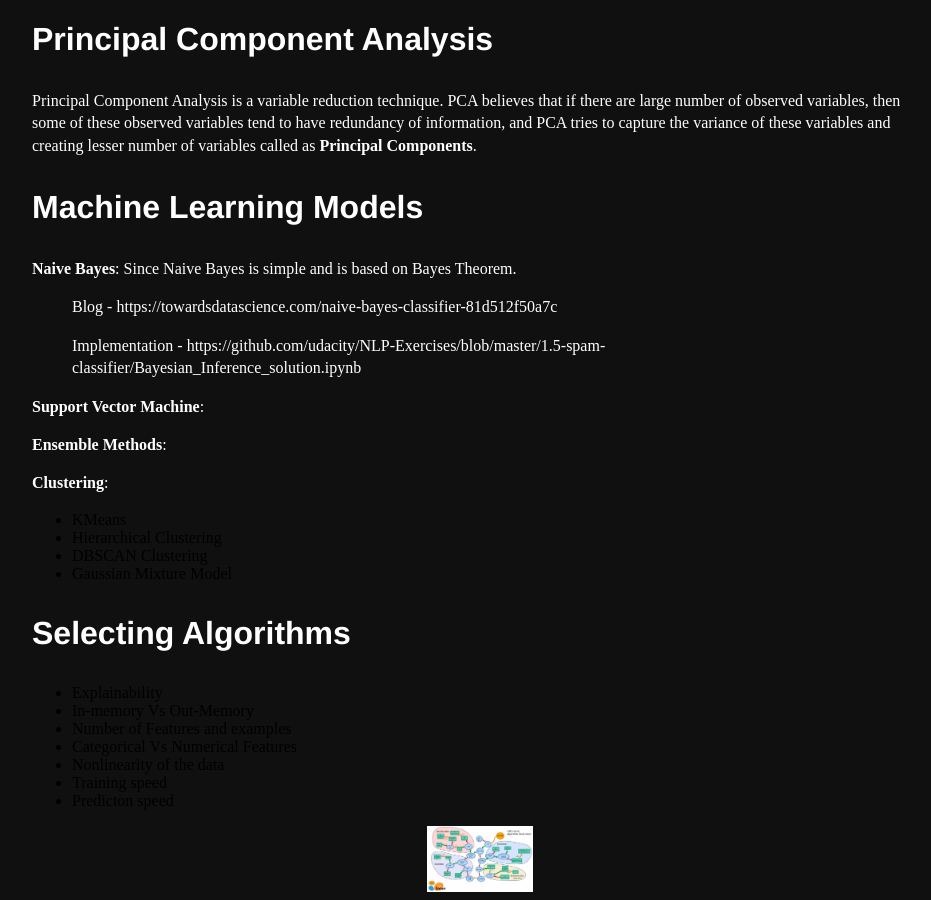
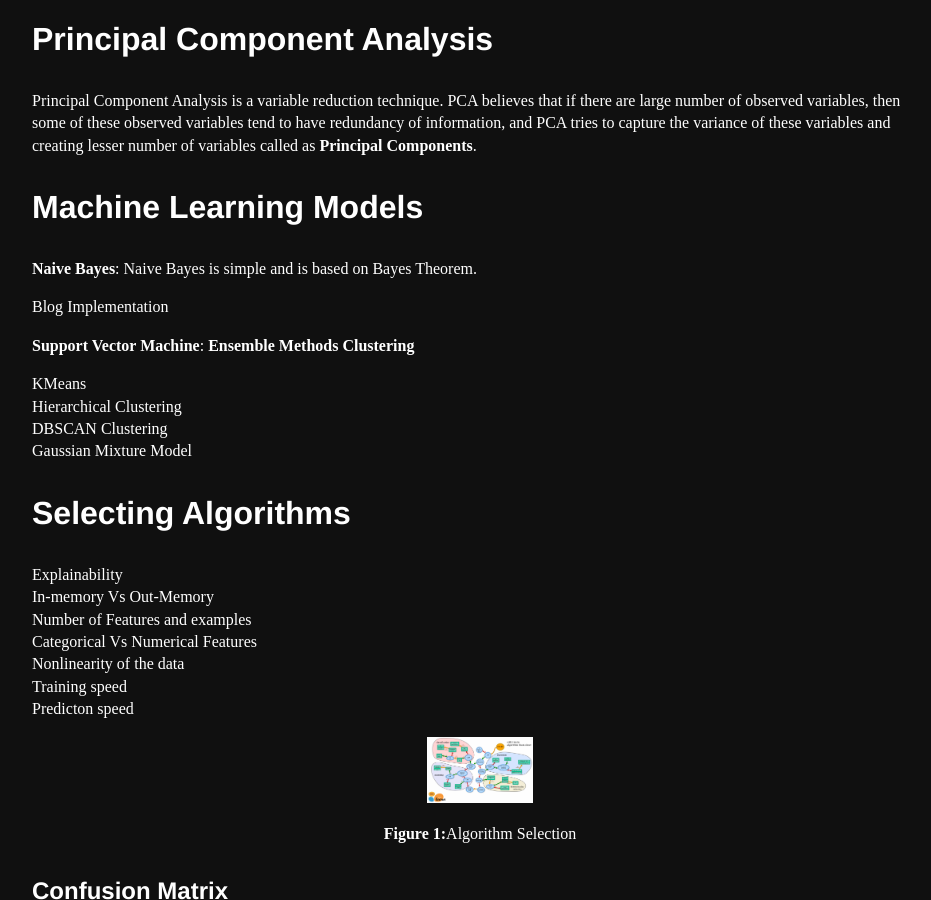
Before and after one commit to Mayurji/mayurji.github.io, a Jekyll site: the page built from _machine-learning/2020-11-06-machine-learning.md, in a window 1280 px wide and 900 px high, scrolled down 5126 px. Shown: the whole window, without its empty margins (160-1091 px from the left). Built offline with Jekyll 4.4.1, drawn with Linux system fonts in a browser that asks for light colours.

Commit message:
Update 2020-11-06-machine-learning.md

```diff
--- a/_machine-learning/2020-11-06-machine-learning.md
+++ b/_machine-learning/2020-11-06-machine-learning.md
@@ -192,7 +192,6 @@ Based on the complexity of the data, the model tends to be complex. So the lambd
 
 The complexity of the model is defined by the number of the parameters(w) in the equation.
 
-
 #### Dataset Split
 
 Before applying ML Algorithm, we should check the dataset and split it for modelling for ML. We should split our dataset into training, testing and validation set. It helps in understanding certain factors of ML model like bias and variance i.e. also termed as Underfitting and Overfitting.
@@ -209,32 +208,29 @@ Principal Component Analysis is a variable reduction technique. PCA believes tha
 
 ### Machine Learning Models
 
-**Naive Bayes**: Since Naive Bayes is simple and is based on Bayes Theorem.
+**Naive Bayes**: Naive Bayes is simple and is based on Bayes Theorem.
 
->Blog - https://towardsdatascience.com/naive-bayes-classifier-81d512f50a7c
-
->Implementation - https://github.com/udacity/NLP-Exercises/blob/master/1.5-spam-classifier/Bayesian_Inference_solution.ipynb
+[Blog](https://towardsdatascience.com/naive-bayes-classifier-81d512f50a7c)
+[Implementation](https://github.com/udacity/NLP-Exercises/blob/master/1.5-spam-classifier/Bayesian_Inference_solution.ipynb)
 
 **Support Vector Machine**:
+**Ensemble Methods**
+**Clustering**
 
-**Ensemble Methods**:
-
-**Clustering**:
-
-* KMeans
-* Hierarchical Clustering
-* DBSCAN Clustering
-* Gaussian Mixture Model
+KMeans\
+Hierarchical Clustering\
+DBSCAN Clustering\
+Gaussian Mixture Model
 
 ### Selecting Algorithms
 
-   * Explainability
-   * In-memory Vs Out-Memory
-   * Number of Features and examples
-   * Categorical Vs Numerical Features
-   * Nonlinearity of the data
-   * Training speed
-   * Predicton speed
+Explainability\
+In-memory Vs Out-Memory\
+Number of Features and examples\
+Categorical Vs Numerical Features\
+Nonlinearity of the data\
+Training speed\
+Predicton speed
 
 
 <center>
```
